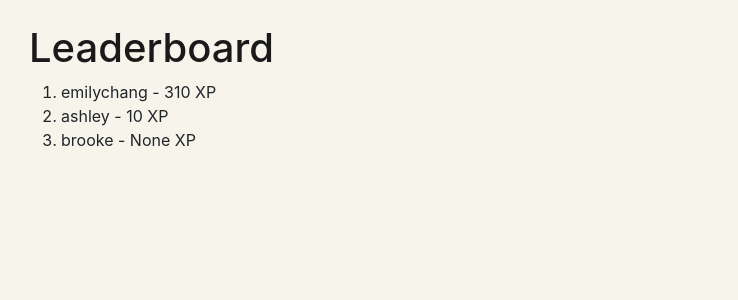
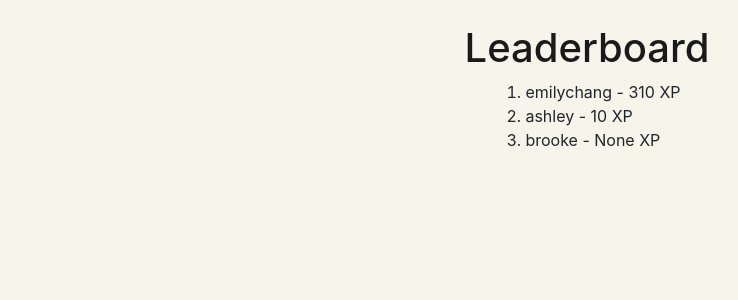
Before and after one commit to ec5ug/ExploreXP, a Django app: page /leaderboard/ in a window 1280 px wide. Shown: the part 70-370 px from the top of the page, without its empty margins (53-791 px from the left). Run offline with Django 4.2, Linux system fonts and the light colour scheme; data comes from the database, SQL or seed files in the repository; both versions use the stored data as it was after the commit; some libraries are stand-ins or nearby versions.

Commit message:
centered leaderboard text

```diff
--- a/explorexp/templates/leaderboard.html
+++ b/explorexp/templates/leaderboard.html
@@ -10,9 +10,14 @@
         font-family: Roobert,-apple-system,BlinkMacSystemFont,"Segoe UI",Helvetica,Arial,sans-serif,"Apple Color Emoji","Segoe UI Emoji","Segoe UI Symbol";
         margin: 0;
     }
+    .container {
+            display: flex;
+            flex-direction: column;
+            align-items: center;
+        }
 </style>
 <body>
-<div class="container">
+<div style="align-content: center;" class="container">
     <h1 style="color: #1a1a1a" >Leaderboard</h1>
     <ol>
         {% for user in users %}
```
Also changed, not shown: db.sqlite3.
